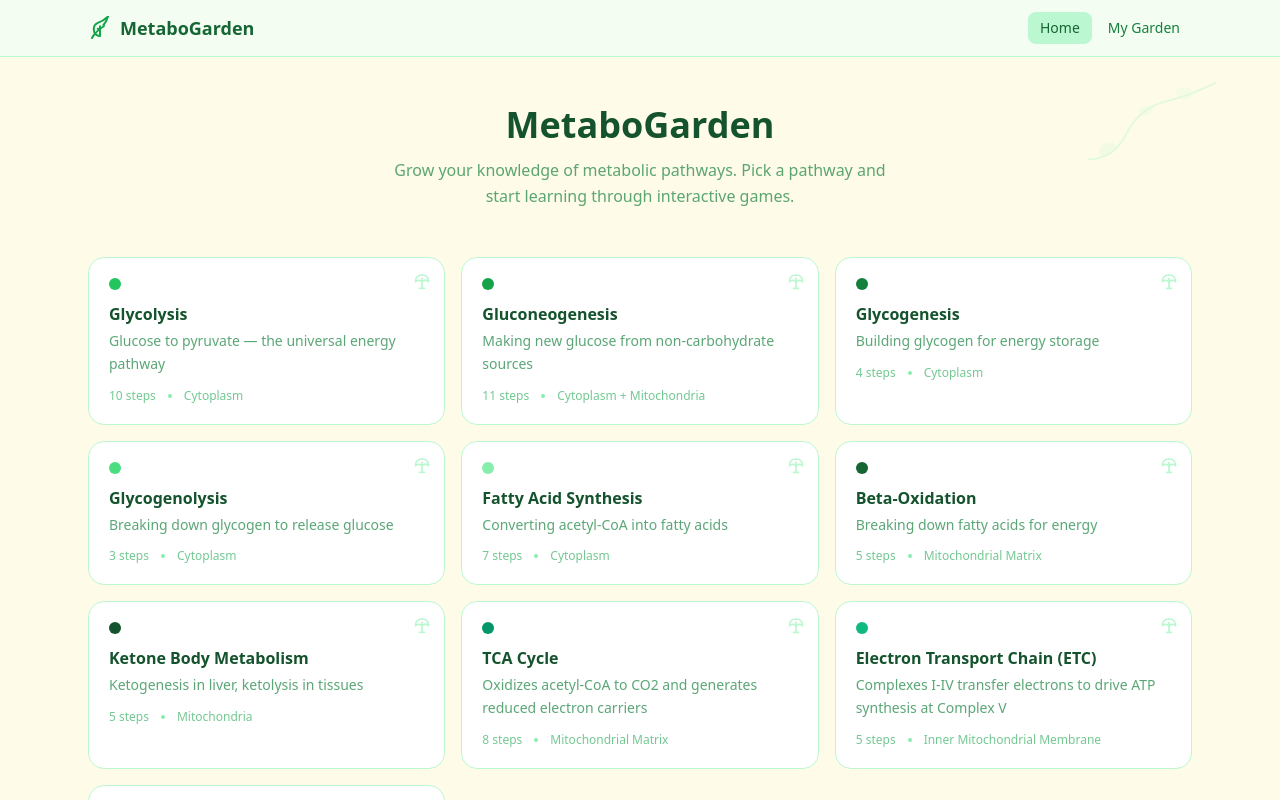
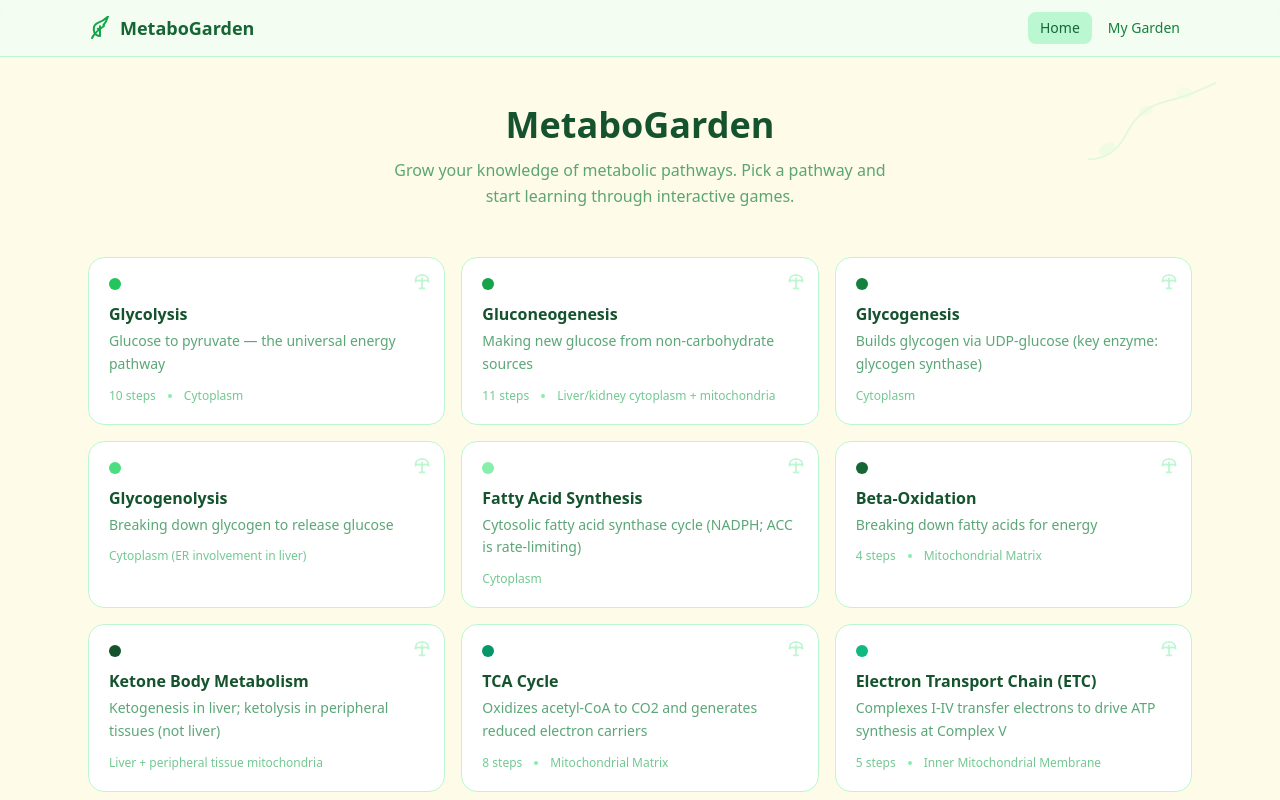
Before and after one commit to ilassalle/MetaboGarden, a Next.js app: page / in a window 1280 px wide. Shown: the top 800 px of the page. Built offline with nearby package versions, Linux system fonts and the light colour scheme.

Commit message:
Refine pathway metadata for MCAT accuracy

```diff
--- a/src/data/pathway-registry.ts
+++ b/src/data/pathway-registry.ts
@@ -14,14 +14,13 @@ export const pathwayRegistry: PathwayMeta[] = [
     label: 'Gluconeogenesis',
     shortDescription: 'Making new glucose from non-carbohydrate sources',
     stepCount: 11,
-    location: 'Cytoplasm + Mitochondria',
+    location: 'Liver/kidney cytoplasm + mitochondria',
     color: '#16a34a',
   },
   {
     id: 'glycogenesis',
     label: 'Glycogenesis',
-    shortDescription: 'Building glycogen for energy storage',
-    stepCount: 4,
+    shortDescription: 'Builds glycogen via UDP-glucose (key enzyme: glycogen synthase)',
     location: 'Cytoplasm',
     color: '#15803d',
   },
@@ -29,15 +28,13 @@ export const pathwayRegistry: PathwayMeta[] = [
     id: 'glycogenolysis',
     label: 'Glycogenolysis',
     shortDescription: 'Breaking down glycogen to release glucose',
-    stepCount: 3,
-    location: 'Cytoplasm',
+    location: 'Cytoplasm (ER involvement in liver)',
     color: '#4ade80',
   },
   {
     id: 'fatty-acid-synthesis',
     label: 'Fatty Acid Synthesis',
-    shortDescription: 'Converting acetyl-CoA into fatty acids',
-    stepCount: 7,
+    shortDescription: 'Cytosolic fatty acid synthase cycle (NADPH; ACC is rate-limiting)',
     location: 'Cytoplasm',
     color: '#86efac',
   },
@@ -45,16 +42,15 @@ export const pathwayRegistry: PathwayMeta[] = [
     id: 'beta-oxidation',
     label: 'Beta-Oxidation',
     shortDescription: 'Breaking down fatty acids for energy',
-    stepCount: 5,
+    stepCount: 4,
     location: 'Mitochondrial Matrix',
     color: '#166534',
   },
   {
     id: 'ketone-metabolism',
     label: 'Ketone Body Metabolism',
-    shortDescription: 'Ketogenesis in liver, ketolysis in tissues',
-    stepCount: 5,
-    location: 'Mitochondria',
+    shortDescription: 'Ketogenesis in liver; ketolysis in peripheral tissues (not liver)',
+    location: 'Liver + peripheral tissue mitochondria',
     color: '#14532d',
   },
   {
```
